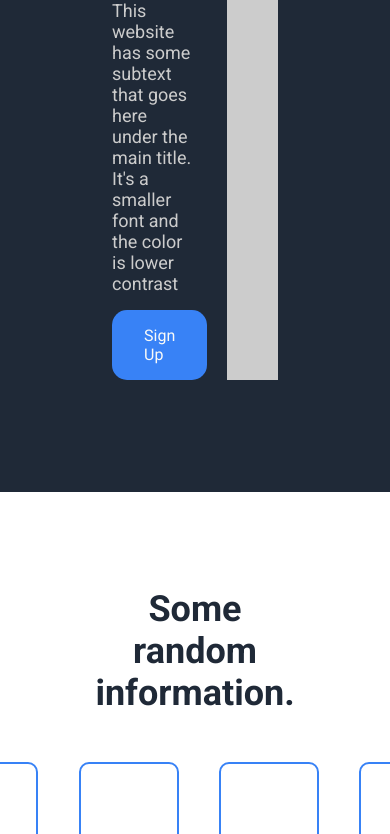
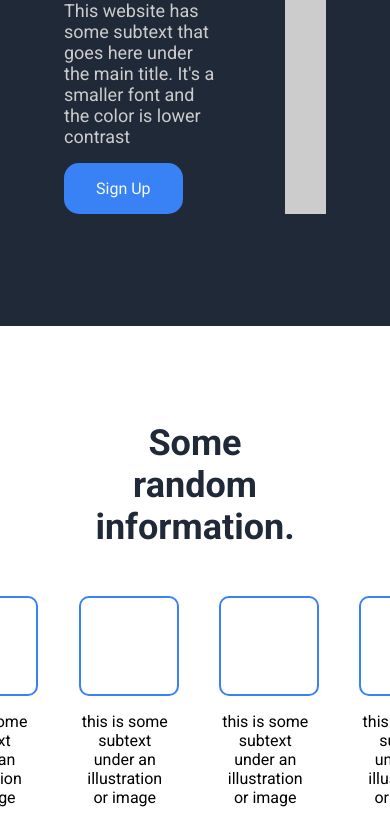
Before and after one commit to ColinMVan/Flexbox-Odin-Project, a plain HTML site: page index.html in a window 390 px wide. Shown: the part 444-1278 px from the top of the page. Drawn offline with Linux system fonts and the light colour scheme.

Commit message:
Changed the padding of the header content so it is more responsive and is using width and margin auto now

```diff
--- a/index.scss
+++ b/index.scss
@@ -51,11 +51,13 @@ header {
 
   .header__content {
     display: flex;
-    padding: 7em;
-    gap: 2rem;
+    padding: 7em 4em;
+    gap: 4rem;
+    max-width: 75rem;
+    margin: 0 auto;
 
     .header__text {
-      width: 50%;
+      width: 60%;
       display: flex;
       flex-direction: column;
       gap: 1rem;
```
Also changed, not shown: index.css, 1 other file.
